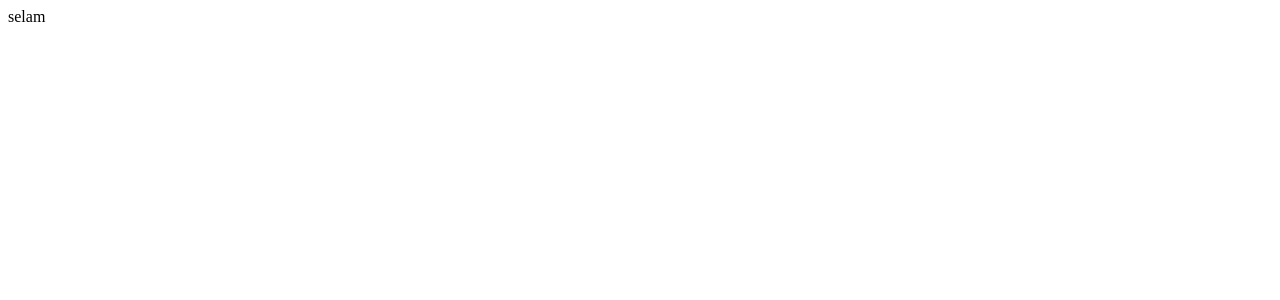
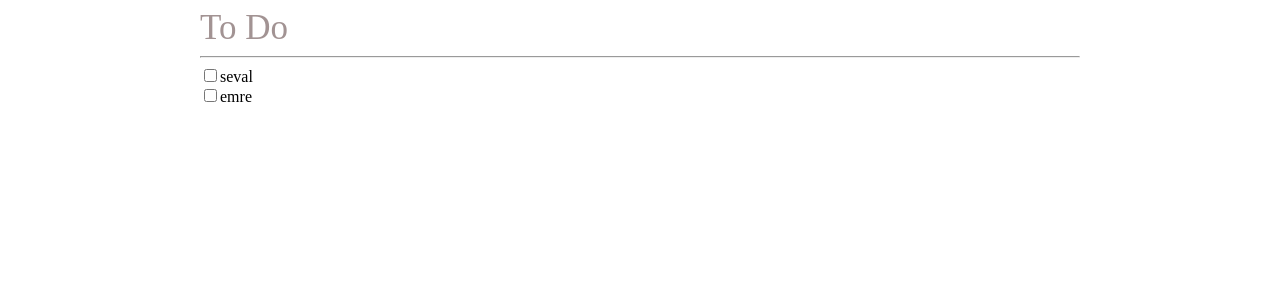
Before and after one commit to sevalmercan/to-do-app, a Vue app: page / in a window 1280 px wide. Shown: the top 300 px of the page. Built offline with nearby package versions, Linux system fonts and the light colour scheme.

Commit message:
to do item created

```diff
--- a/package.json
+++ b/package.json
@@ -19,6 +19,8 @@
     "@vue/cli-service": "~5.0.0",
     "eslint": "^7.32.0",
     "eslint-plugin-vue": "^8.0.3",
+    "node-sass": "^7.0.1",
+    "sass-loader": "^13.0.2",
     "vue-template-compiler": "^2.6.14"
   },
   "eslintConfig": {
--- a/src/App.vue
+++ b/src/App.vue
@@ -5,7 +5,7 @@
 </template>
 
 <script>
-import toDoApp from "./components/to-do-app.vue";
+import toDoApp from "./to-do-app.vue";
 export default {
   name: "App",
   components: { toDoApp },
--- /dev/null
+++ b/src/assets/styles/style.scss
@@ -0,0 +1,2 @@
+$primary-color-header: #a29393;
+$primary-color: #7a4b4b;
--- /dev/null
+++ b/src/components/header.vue
@@ -0,0 +1,31 @@
+<template>
+  <div>
+    <div class="header-name">{{ headerName }}</div>
+    <hr />
+  </div>
+</template>
+
+<script>
+export default {
+  name: "header-comp",
+  props: {
+    headerName: {
+      type: String,
+    },
+  },
+};
+</script>
+
+<style lang="scss">
+@import "../assets/styles/style.scss";
+
+.header-name {
+  color: $primary-color-header;
+  font-size: 35px;
+}
+.hr {
+  border: none;
+  border-top: 1px solid primary-color-header;
+  height: 2px;
+}
+</style>
--- a/src/components/to-do-app.vue
+++ /dev/null
@@ -1,3 +0,0 @@
-<template>
-  <div>selam</div>
-</template>
--- /dev/null
+++ b/src/components/to-do-item.vue
@@ -0,0 +1,39 @@
+<template>
+  <div>
+    <input type="checkbox" :value="val" v-model="checked" @change="onChange" />
+    <label for="checkbox">{{ itemName }}</label>
+  </div>
+</template>
+
+<script>
+export default {
+  name: "to-do-item",
+
+  props: {
+    itemName: String,
+    val: Number,
+  },
+  data() {
+    return {
+      checkedProxy: false,
+    };
+  },
+  computed: {
+    checked: {
+      get() {
+        return this.value;
+      },
+      set(val) {
+        this.checkedProxy = val;
+      },
+    },
+  },
+  methods: {
+    onChange: function () {
+      this.$emit("input", this.checkedProxy);
+    },
+  },
+};
+</script>
+
+<style></style>
--- /dev/null
+++ b/src/to-do-app.vue
@@ -0,0 +1,37 @@
+<template>
+  <div class="container">
+    <header-comp headerName="To Do" />
+    <div v-for="element in tempArray" :key="element">
+      <to-do-item
+        v-model="element.checked"
+        :val="element.id"
+        :itemName="element.name"
+      />
+    </div>
+  </div>
+</template>
+
+<script>
+import headerComp from "./components/header.vue";
+import toDoItem from "./components/to-do-item.vue";
+export default {
+  components: {
+    headerComp,
+    toDoItem,
+  },
+  data() {
+    return {
+      tempArray: [
+        { checked: false, name: "seval", id: "1" },
+        { checked: false, name: "emre", id: "2" },
+      ],
+    };
+  },
+};
+</script>
+
+<style>
+.container {
+  margin: 0 15vw;
+}
+</style>
--- a/vue.config.js
+++ b/vue.config.js
@@ -1,4 +1,4 @@
-const { defineConfig } = require('@vue/cli-service')
+const { defineConfig } = require("@vue/cli-service");
 module.exports = defineConfig({
-  transpileDependencies: true
-})
+  transpileDependencies: true,
+});
--- /dev/null
+++ b/webpack.config.js
@@ -0,0 +1,15 @@
+module.exports = {
+  module: {
+    rules: [
+      // ... other rules omitted
+
+      // this will apply to both plain `.scss` files
+      // AND `<style lang="scss">` blocks in `.vue` files
+      {
+        test: /\.scss$/,
+        use: ["vue-style-loader", "css-loader", "sass-loader"],
+      },
+    ],
+  },
+  // plugin omitted
+};
```
Also changed, not shown: 1 other file (tests, documents, lock files or other folders).
